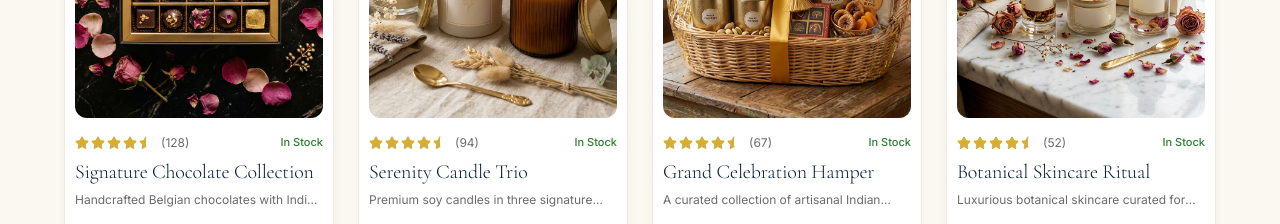
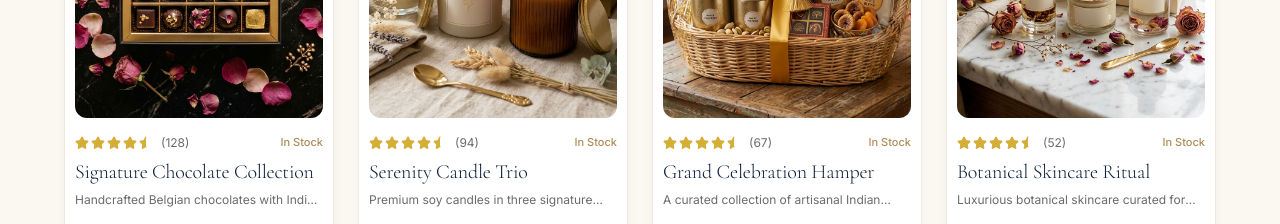
Before and after one commit to thakurrahul99/GOKANA-gifts, a React (Vite) app in the folder client/: page / in a window 1280 px wide. Shown: the part 4100-4324 px from the top of the page. Built offline with nearby package versions, Linux system fonts and the light colour scheme.

Commit message:
Remove remaining storefront color leaks

```diff
--- a/client/src/components/product/ProductCard.jsx
+++ b/client/src/components/product/ProductCard.jsx
@@ -110,7 +110,7 @@ export function ProductCard({ product, index = 0 }) {
           <div className="flex items-center justify-between">
             <Rating value={product.rating || 5} count={product.reviews || 48} size="sm" />
             {product.inStock && (
-              <span className="text-[11px] font-sans font-medium text-[#2E7D32]">
+              <span className="text-[11px] font-sans font-medium text-[#B08D57]">
                 In Stock
               </span>
             )}
@@ -146,8 +146,8 @@ export function ProductCard({ product, index = 0 }) {
         aria-label={`Add ${product.name} to cart`}
         className={`w-full py-2.5 px-4 rounded-lg font-sans text-xs font-semibold uppercase tracking-wider transition-all duration-200 flex items-center justify-center gap-2 min-h-[44px] ${
           added
-            ? 'bg-[#2E7D32] text-white'
-            : 'bg-[#0B1F3A] text-white hover:bg-[#1E3A5F] active:scale-[0.98]'
+            ? 'bg-[#D4AF37] text-[#121212]'
+            : 'bg-[#D4AF37] text-[#121212] hover:bg-[#B08D57] active:scale-[0.98]'
         }`}
       >
         {added ? (
```
